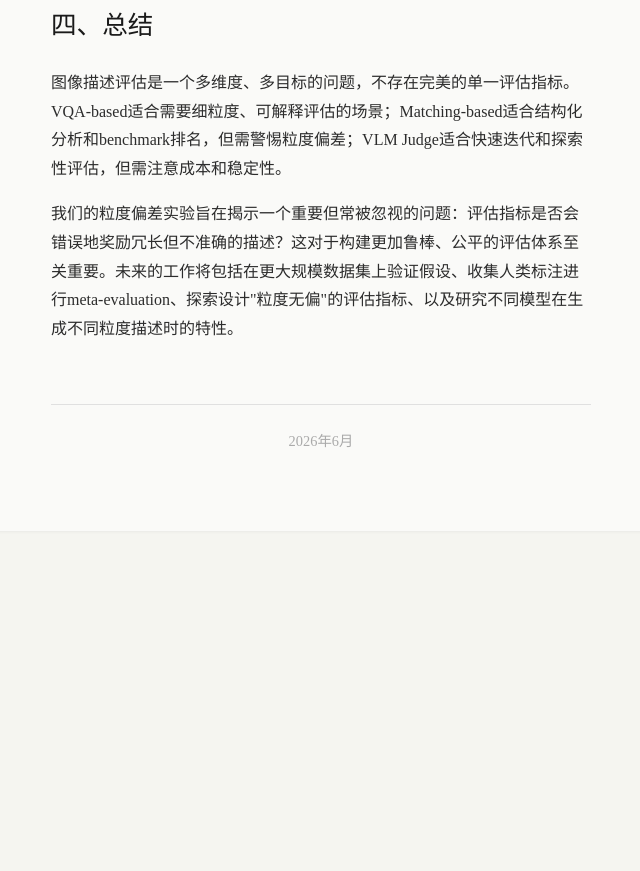
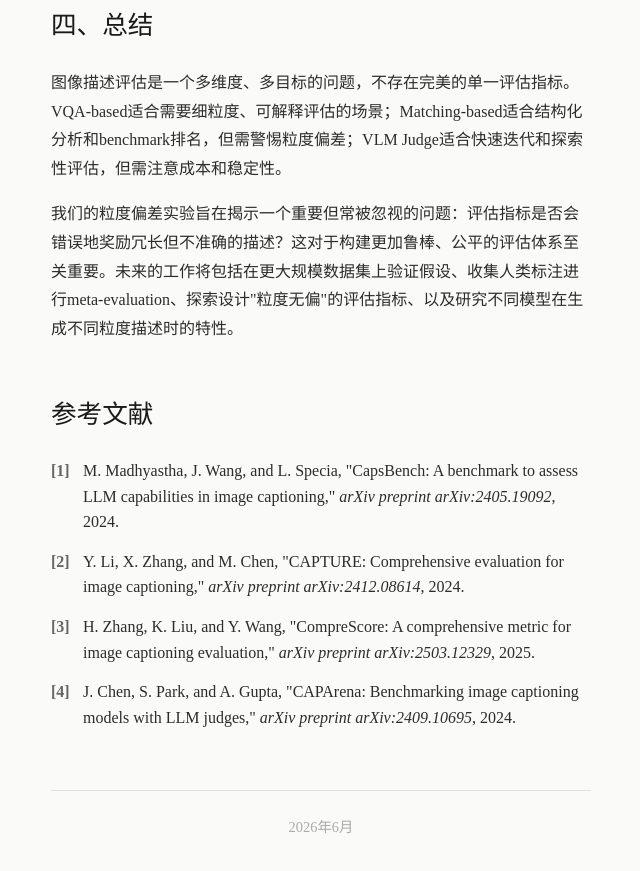
Before and after one commit to c-allergic/granularity-eval, a plain HTML site: page docs/index.html in a window 1280 px wide. Shown: the part 3375-4246 px from the top of the page, without its empty margins (319-959 px from the left). Before the commit the page ends 3966 px from the top, so only its background shows below. Drawn offline with Linux system fonts and the light colour scheme.

Commit message:
Add IEEE-style references section
Co-Authored-By: Claude Sonnet 4.5 <noreply@anthropic.com>

```diff
--- a/docs/index.html
+++ b/docs/index.html
@@ -81,6 +81,16 @@
             <p>我们的粒度偏差实验旨在揭示一个重要但常被忽视的问题：评估指标是否会错误地奖励冗长但不准确的描述？这对于构建更加鲁棒、公平的评估体系至关重要。未来的工作将包括在更大规模数据集上验证假设、收集人类标注进行meta-evaluation、探索设计"粒度无偏"的评估指标、以及研究不同模型在生成不同粒度描述时的特性。</p>
         </section>
 
+        <section id="references">
+            <h2>参考文献</h2>
+            <ol class="references">
+                <li>M. Madhyastha, J. Wang, and L. Specia, "CapsBench: A benchmark to assess LLM capabilities in image captioning," <i>arXiv preprint arXiv:2405.19092</i>, 2024.</li>
+                <li>Y. Li, X. Zhang, and M. Chen, "CAPTURE: Comprehensive evaluation for image captioning," <i>arXiv preprint arXiv:2412.08614</i>, 2024.</li>
+                <li>H. Zhang, K. Liu, and Y. Wang, "CompreScore: A comprehensive metric for image captioning evaluation," <i>arXiv preprint arXiv:2503.12329</i>, 2025.</li>
+                <li>J. Chen, S. Park, and A. Gupta, "CAPArena: Benchmarking image captioning models with LLM judges," <i>arXiv preprint arXiv:2409.10695</i>, 2024.</li>
+            </ol>
+        </section>
+
         <footer>
             <p>2026年6月</p>
         </footer>
--- a/docs/style.css
+++ b/docs/style.css
@@ -98,6 +98,29 @@ footer {
     font-size: 0.9em;
 }
 
+.references {
+    list-style: none;
+    counter-reset: ref-counter;
+    margin-left: 0;
+    padding-left: 0;
+}
+
+.references li {
+    counter-increment: ref-counter;
+    margin-bottom: 14px;
+    padding-left: 2em;
+    position: relative;
+    line-height: 1.6;
+}
+
+.references li::before {
+    content: "[" counter(ref-counter) "]";
+    position: absolute;
+    left: 0;
+    font-weight: 600;
+    color: #666;
+}
+
 @media (max-width: 768px) {
     body {
         padding: 30px 15px;
```
